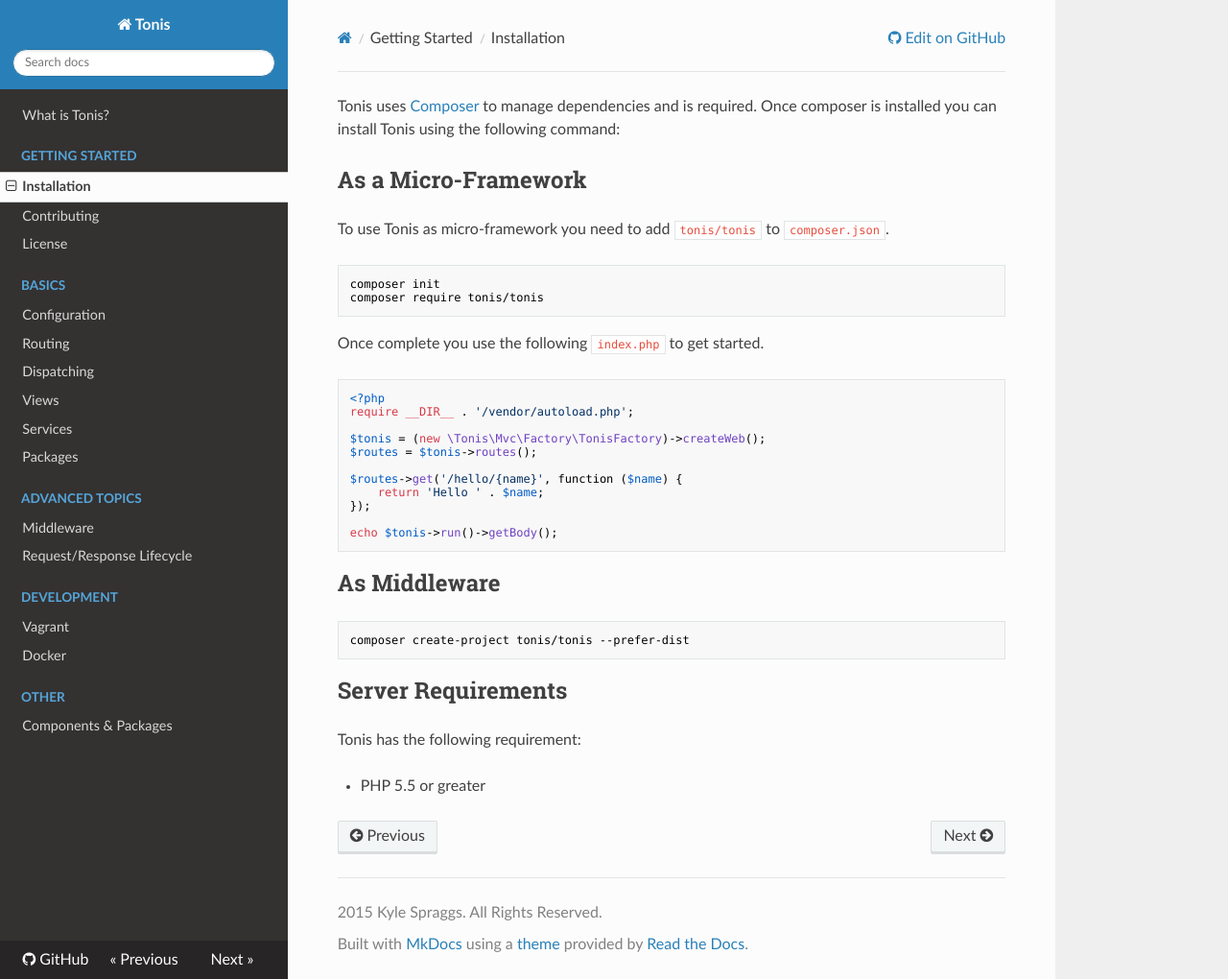
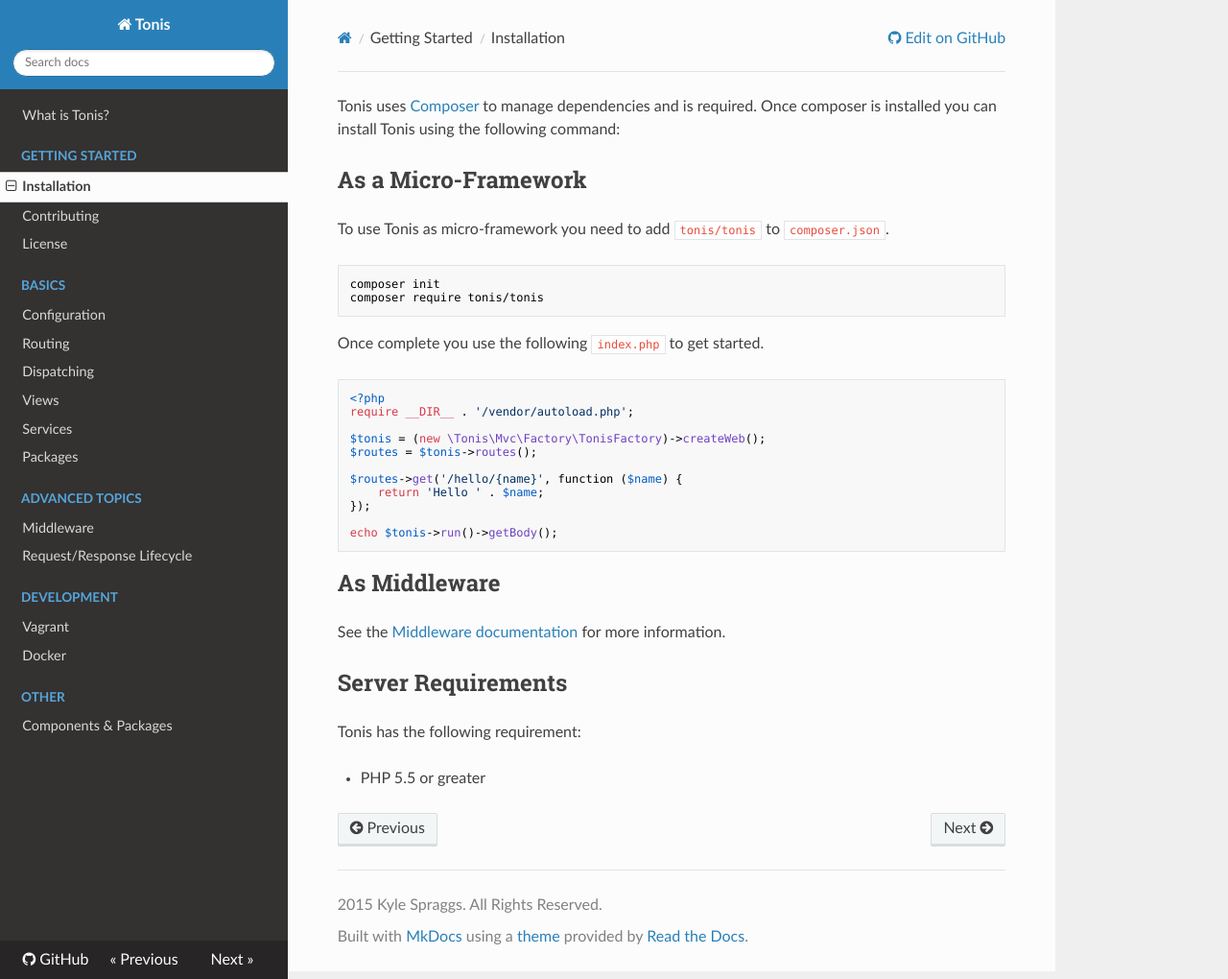
Before and after one commit to tonis-io-legacy/tonis-project, an MkDocs documentation site: the page built from docs/getting-started/installation.md, in a window 1280 px wide and 1020 px high. Shown: the whole window at 96% size. Built offline with MkDocs 1.6.1, drawn with Linux system fonts in a browser that asks for light colours; nearby versions of some CDN libraries; old or Windows-style settings are respelled for this version of MkDocs.

Commit message:
Doc updates

````diff
--- a/docs/getting-started/installation.md
+++ b/docs/getting-started/installation.md
@@ -30,9 +30,7 @@ echo $tonis->run()->getBody();
 As Middleware
 -------------
 
-```sh
-composer create-project tonis/tonis --prefer-dist
-```
+See the [Middleware documentation](/advanced/middleware) for more information.
 
 Server Requirements
 -------------------
````
